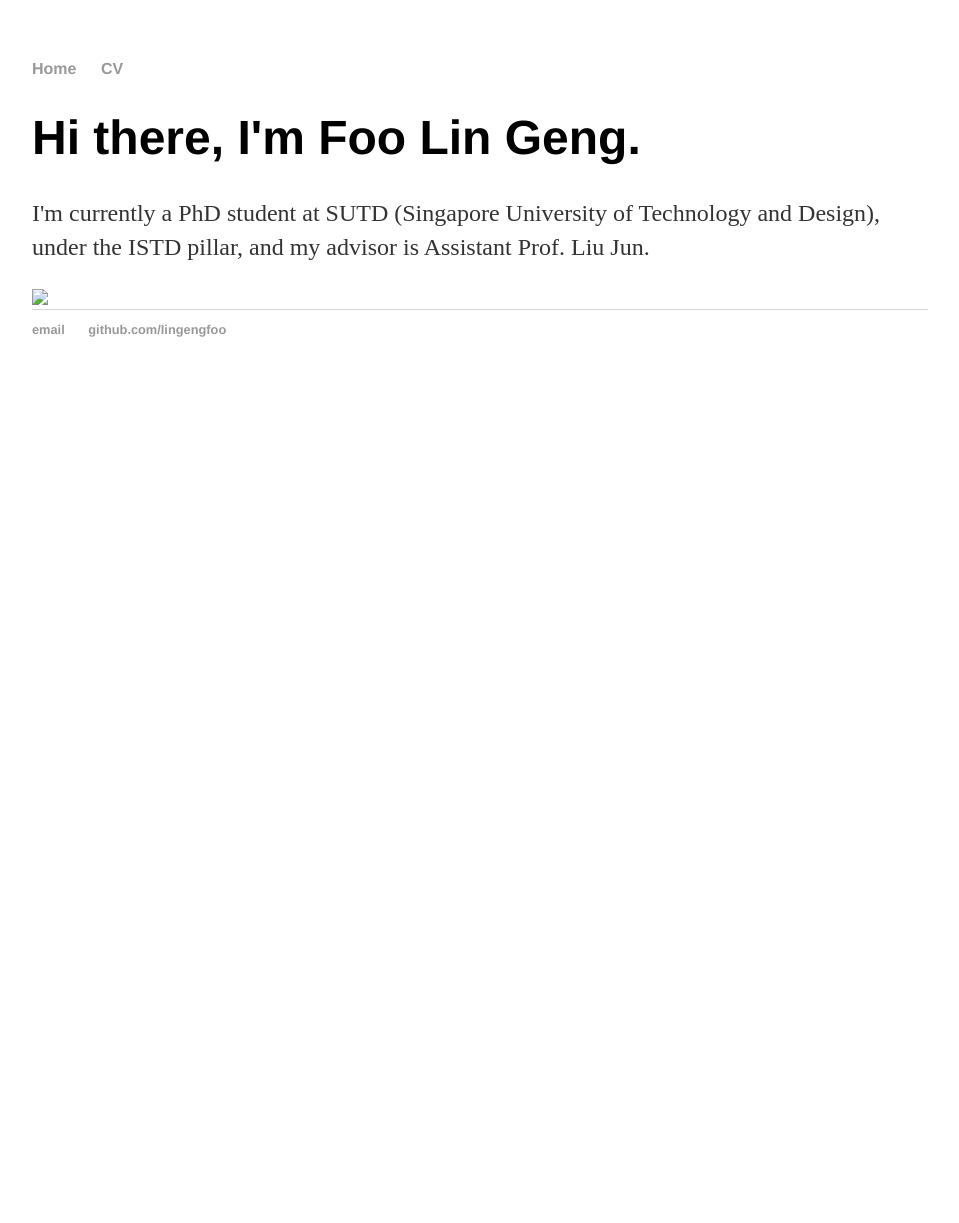
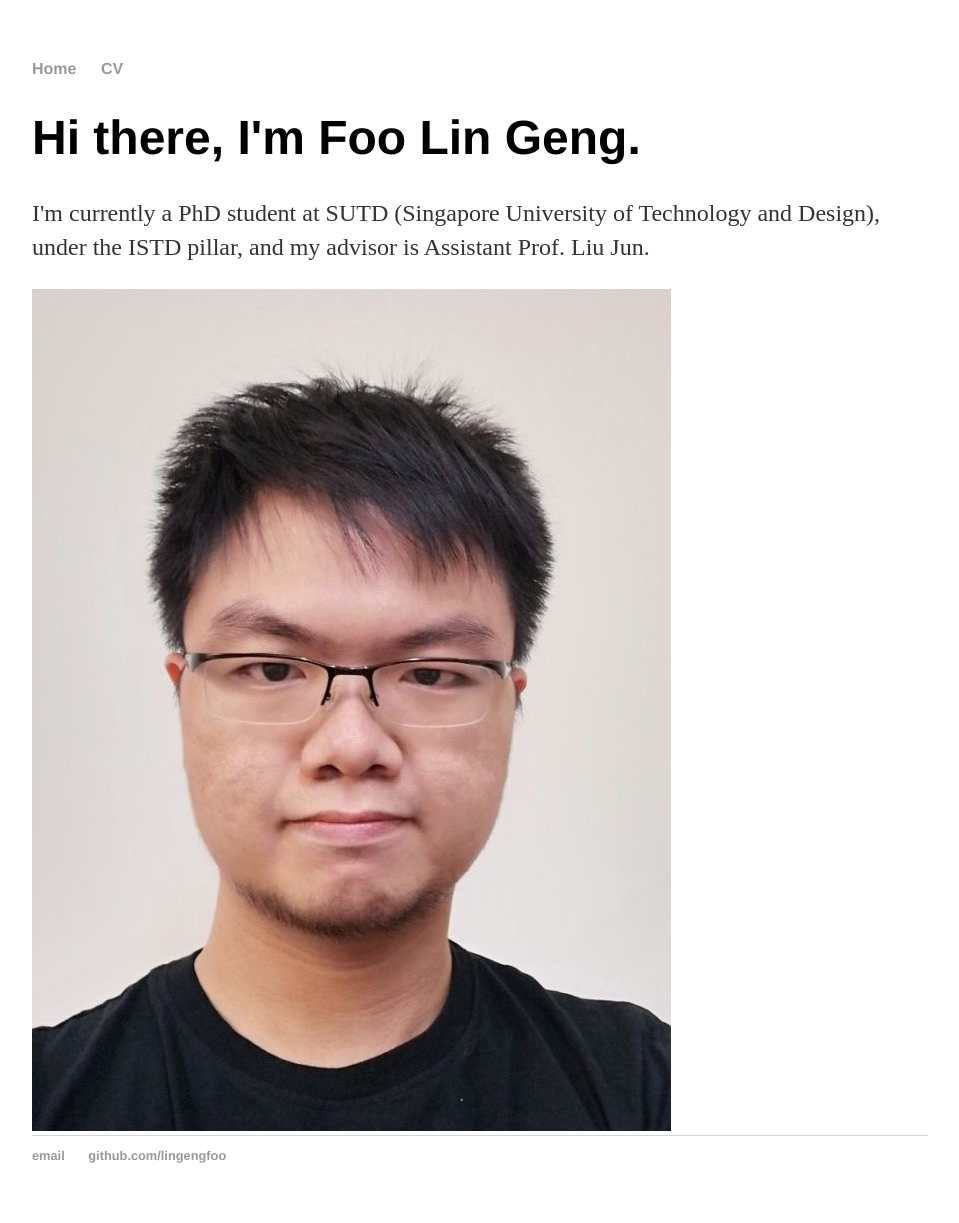
Before and after one commit to lingengfoo/lingengfoo.github.io, a Jekyll site: the page built from index.html, in a window 1280 px wide. Shown: the whole page, without its empty margins (160-1119 px from the left). Built offline with Jekyll 4.4.1, drawn with Linux system fonts in a browser that asks for light colours; before the commit the page ends 900 px from its top, so only the background shows below that.

Commit message:
Update index.html

```diff
--- a/index.html
+++ b/index.html
@@ -8,4 +8,4 @@ title: Lin Geng's Homepage
 	<!-- <p>I'm best known as the horrible cop from <em>A Touch of Evil</em> Don't trust me. <a href="/about">Read more about my life...</a></p>-->
 </div><!-- /.blurb -->
 
-<img src="{{site.url}}/docs/assets/lingeng.jpg" />
+<img src="{{site.url}}/docs/assets/images/lingeng.jpg" />
```
